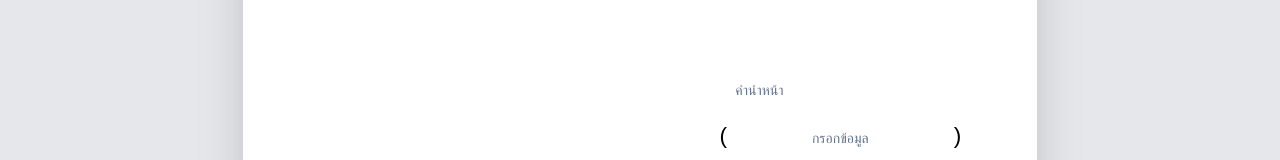
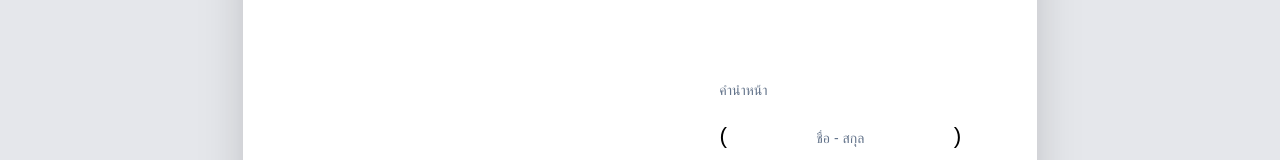
Before and after one commit to kaijiewpoo/thai-memo-craft, a React (Vite) app: page / in a window 1280 px wide. Shown: the part 792-952 px from the top of the page. Built offline with nearby package versions, Linux system fonts and the light colour scheme; a web font is replaced by a local one.

Commit message:
Fix: Update signer name placeholder
Change the placeholder text for the signer name input field from "(กรอกข้อมูล)" to "(ชื่อ - สกุล)".

```diff
--- a/src/pages/Index.tsx
+++ b/src/pages/Index.tsx
@@ -10,6 +10,7 @@ import { Label } from "@/components/ui/label";
 import { Textarea } from "@/components/ui/textarea";
 import { Popover, PopoverContent, PopoverTrigger } from "@/components/ui/popover";
 import { useToast } from "@/hooks/use-toast";
+
 const ThaiMemoForm = () => {
   const {
     toast
@@ -157,12 +158,12 @@ const ThaiMemoForm = () => {
 
           <div className="flex justify-end mt-8">
             <div className="w-2/5 text-center space-y-2">
-              <div className="flex justify-start">
+              <div className="flex justify-start -ml-4">
                 <Input name="signerPrefix" value={formData.signerPrefix} onChange={handleInputChange} placeholder="คำนำหน้า" className="text-center text-[23px] border-none shadow-none focus:ring-0 p-0 bg-transparent focus:bg-transparent w-20" />
               </div>
               <div className="flex justify-center items-baseline">
                 <span className="text-[17pt]">(</span>
-                <Input name="signerName" value={formData.signerName} onChange={handleInputChange} className="text-center text-[23px] border-none shadow-none focus:ring-0 p-0 bg-transparent focus:bg-transparent" placeholder="กรอกข้อมูล" />
+                <Input name="signerName" value={formData.signerName} onChange={handleInputChange} className="text-center text-[23px] border-none shadow-none focus:ring-0 p-0 bg-transparent focus:bg-transparent" placeholder="ชื่อ - สกุล" />
                 <span className="text-[17pt]">)</span>
               </div>
               <div>
@@ -183,4 +184,5 @@ const ThaiMemoForm = () => {
       </div>
     </div>;
 };
+
 export default ThaiMemoForm;
```
